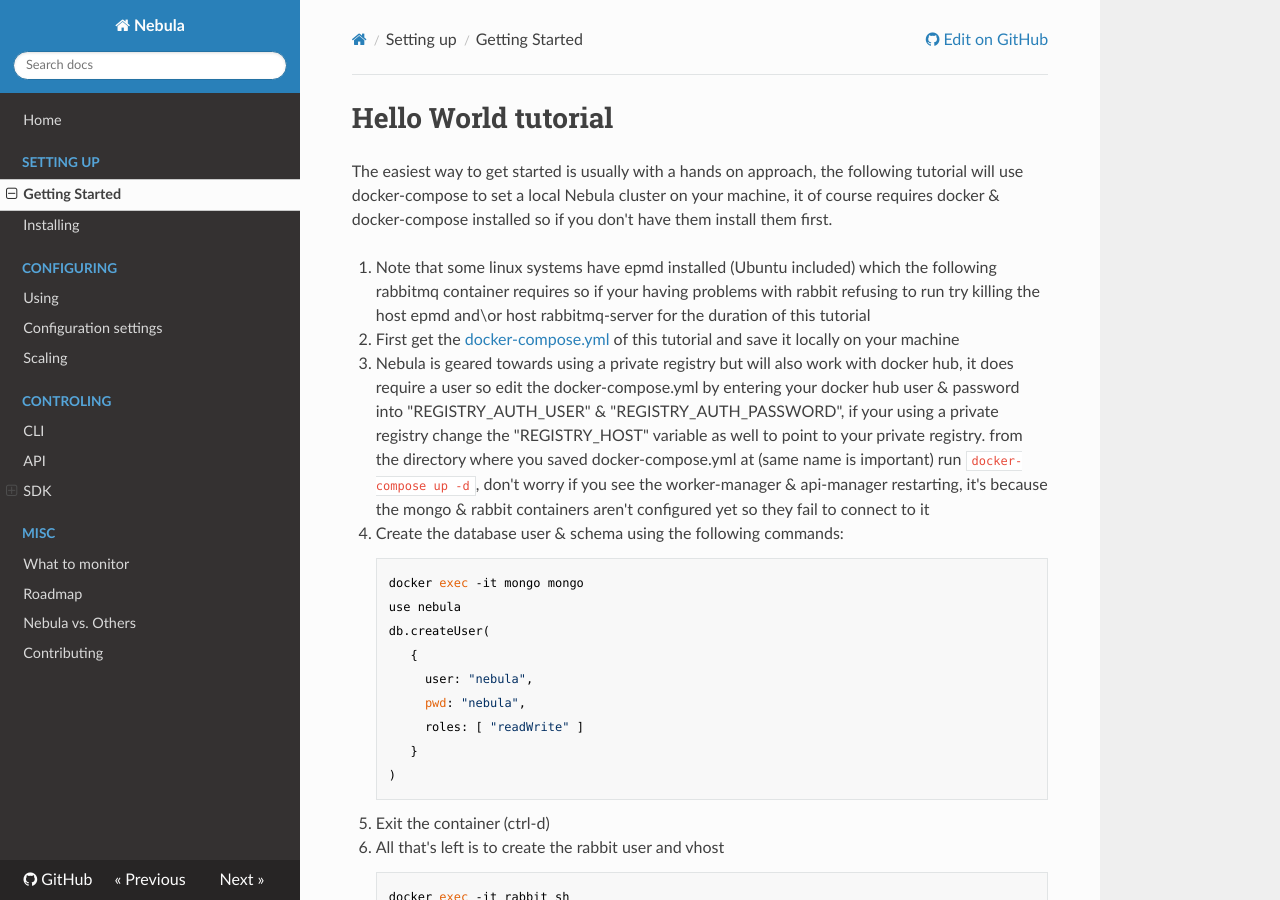
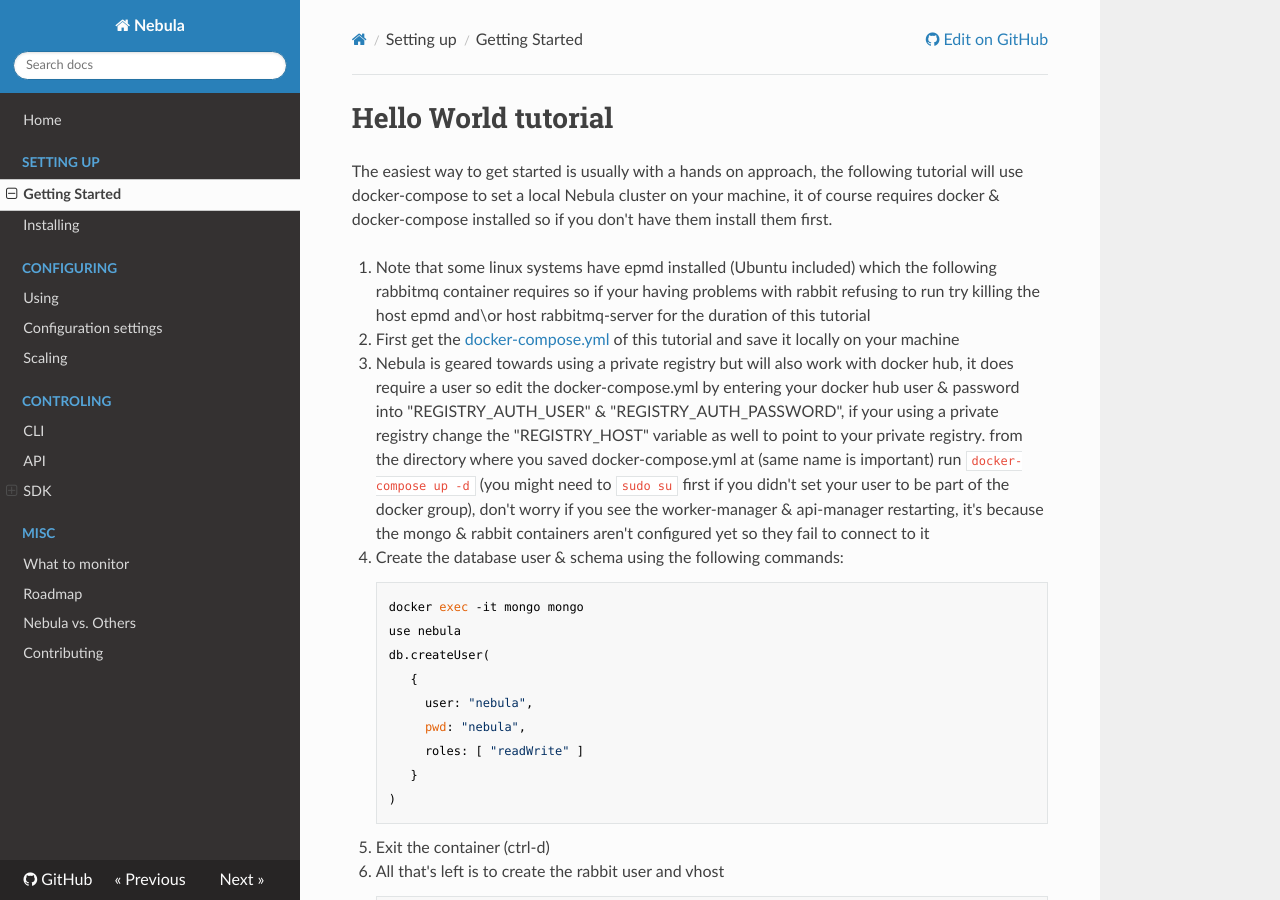
Before and after one commit to nebula-orchestrator/docs, an MkDocs documentation site: the page built from docs/getting-started.md, in a window 1280 px wide and 900 px high. Built offline with MkDocs 1.6.1, drawn with Linux system fonts in a browser that asks for light colours; nearby versions of some CDN libraries; old or Windows-style settings are respelled for this version of MkDocs.

Commit message:
mentioning possible permissions needed to run  the getting started tutorial

```diff
--- a/docs/getting-started.md
+++ b/docs/getting-started.md
@@ -5,7 +5,7 @@
 1. Note that some linux systems have epmd installed (Ubuntu included) which the following rabbitmq container requires so if your having problems with rabbit refusing to run try killing the host epmd and\or host rabbitmq-server for the duration of this tutorial
 2. First get the [docker-compose.yml](https://github.com/nebula-orchestrator/docs/blob/master/examples/hello-world/docker-compose.yml) of this tutorial and save it locally on your machine
 3. Nebula is geared towards using a private registry but will also work with docker hub, it does require a user so edit the docker-compose.yml by entering your docker hub user & password into "REGISTRY_AUTH_USER" & "REGISTRY_AUTH_PASSWORD", if your using a private registry change the "REGISTRY_HOST" variable as well to point to your private registry.
-from the directory where you saved docker-compose.yml at (same name is important) run `docker-compose up -d`, don't worry if you see the worker-manager & api-manager restarting, it's because the mongo & rabbit containers aren't configured yet so they fail to connect to it
+from the directory where you saved docker-compose.yml at (same name is important) run `docker-compose up -d` (you might need to `sudo su` first if you didn't set your user to be part of the docker group), don't worry if you see the worker-manager & api-manager restarting, it's because the mongo & rabbit containers aren't configured yet so they fail to connect to it
 4. Create the database user & schema using the following commands:
 
         docker exec -it mongo mongo
```
